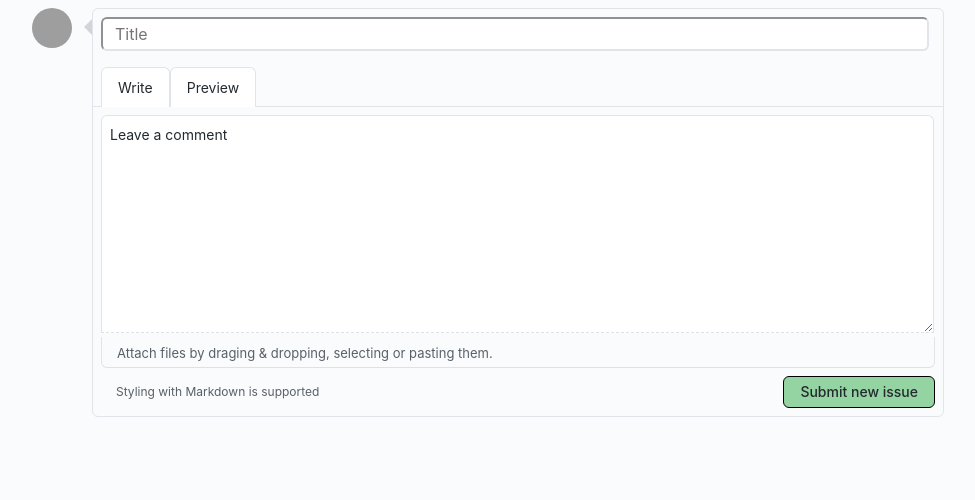
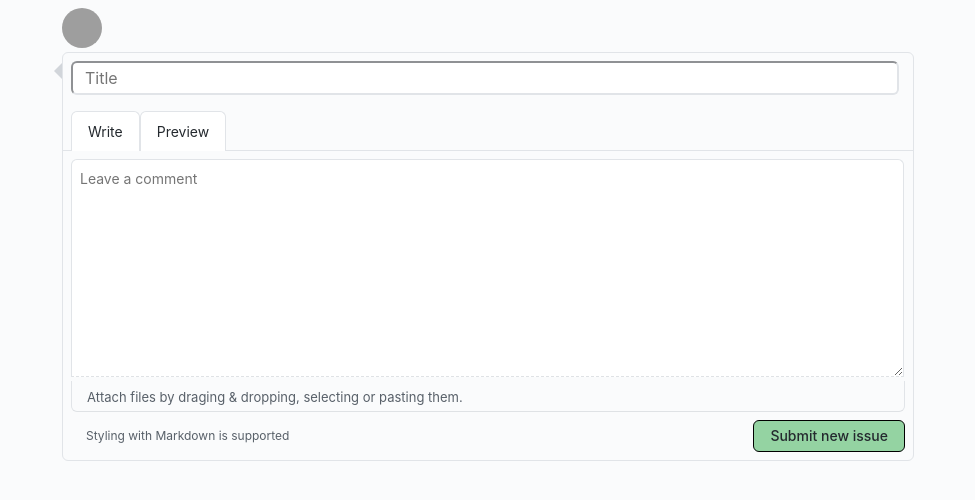
Before and after one commit to ravikrishnudu/github-issue-tracker, a React (Create React App) app: page /issues/new in a window 1280 px wide. Shown: the top 500 px of the page, without its empty margins (160-1135 px from the left). Built offline with nearby package versions, Linux system fonts and the light colour scheme; grey boxes are pictures that could not be loaded.

Commit message:
post a issue a git

```diff
--- a/src/components/NewIssue.js
+++ b/src/components/NewIssue.js
@@ -1,67 +1,55 @@
 import React, { Component } from "react";
 import styles from "./NewIssue.module.css";
-// import { formatDistance, parseISO } from "date-fns";
-// import styles from "./Issue.module.css";
-// import Markdown from "./Markdown";
-// import { useParams } from "react-router-dom";
-
-// async function getComments(issueNumber) {
-//   return fetch(
-//     `https://api.github.com/repos/facebook/react/issues/${issueNumber}/comments`,
-//     {
-//       headers: {
-//         Authorization: `Bearer ${process.env.REACT_APP_TOKEN}`,
-//       },
-//     }
-//   ).then((res) => res.json());
-// }
-
-// class Comment extends Component {
-//   render() {
-//     const { comment } = this.props;
-//     const { updated_at, user } = comment;
-//     return (
-//       <div className={styles.comments}>
-//         <img
-//           className={styles.userImage}
-//           src={comment.user.avatar_url}
-//           alt="user profile logo"
-//         />
-//         <div className={styles.leftArrow}>
-//           <div className={styles.issueCommentHead}>
-//             <div className={styles.issueUserLogin}>{user.login}</div>
-//             <div className={styles.issueOpendTime}>
-//               commented {formatDistance(Date.now(), parseISO(updated_at))} ago
-//             </div>
-//           </div>
-//           <div>
-//             <div className={styles.leftContainer}>
-//               {/* <Markdown body={body} /> */}
-//             </div>
-//           </div>
-//         </div>
-//       </div>
-//     );
-//   }
-// }
 
 export default class NewIssue extends Component {
   constructor(props) {
     super(props);
     this.state = {
-      //   comments: [],
+      title: "",
+      body: "",
     };
   }
-  //   componentDidMount() {
-  //     const id = this.props.match.params.id;
-  //     getComments(id).then((comments) => {
-  //       this.setState({ comments });
-  //     });
-  //   }
+
+  handleChange = (event) => {
+    this.setState({ title: event.target.value });
+  };
+  handleChangeBody = (event) => {
+    this.setState({ body: event.target.value });
+  };
+  handleSubmit = async (event) => {
+    event.preventDefault();
+    const { title, body } = this.state;
+    console.log(title, body);
+    const issue = {
+      owner: "ravikrishnudu",
+      repo: "git",
+      title: title,
+      body: body,
+    };
+    // console.log(issue);
+    fetch("https://api.github.com/repos/ravikrishnudu/git/issues", {
+      method: "POST",
+      headers: {
+        "Content-Type": "application/json",
+        Authorization: `Bearer ${process.env.REACT_APP_TOKEN}`,
+      },
+      body: JSON.stringify(issue),
+    })
+      .then((response) => response.json())
+      .then((data) => {
+        console.log("Success:", data);
+      })
+      .catch((error) => {
+        console.error("Error:", error);
+      });
+  };
+
   render() {
-    // const { comments } = this.state;
+    const { title, body } = this.state;
+    // console.log(title, "title", body);
     return (
       <div className={styles.commentWrapper}>
+        <form onSubmit={this.handleSubmit}>
           <div>
             <img
               className={styles.avatarUrl}
@@ -72,7 +60,12 @@ export default class NewIssue extends Component {
           <div className={styles.leftArrow}>
             <div className={styles.commentBox}>
               <div className={styles.inputSurrounding}>
-              <input className={styles.titleInput} placeholder="Title" />
+                <input
+                  className={styles.titleInput}
+                  placeholder="Title"
+                  value={title}
+                  onChange={(event) => this.handleChange(event)}
+                />
               </div>
               <div className={styles.tabContainer}>
                 <div className={styles.commentTabNav}>
@@ -86,9 +79,13 @@ export default class NewIssue extends Component {
                   </div>
                 </div>
                 <div className={styles.writeContent}>
-                <textarea className={styles.commentTextarea}>
-                  Leave a comment
-                </textarea>
+                  <textarea
+                    placeholder="Leave a comment"
+                    className={styles.commentTextarea}
+                    value={body}
+                    onChange={(event) => this.handleChangeBody(event)}
+                  />
+
                   <div className={styles.dragAndDropText}>
                     <span className={styles.dragText}>
                       Attach files by draging & dropping, selecting or pasting
@@ -100,11 +97,15 @@ export default class NewIssue extends Component {
                   <span className={styles.markdownText}>
                     Styling with Markdown is supported
                   </span>
-                <button className={styles.newIssuebtn}>Submit new issue</button>
+
+                  <button className={styles.newIssuebtn} type="submit">
+                    Submit new issue
+                  </button>
                 </div>
               </div>
             </div>
           </div>
+        </form>
       </div>
     );
   }
```
Lines whose indentation alone changed are shown as unchanged.
